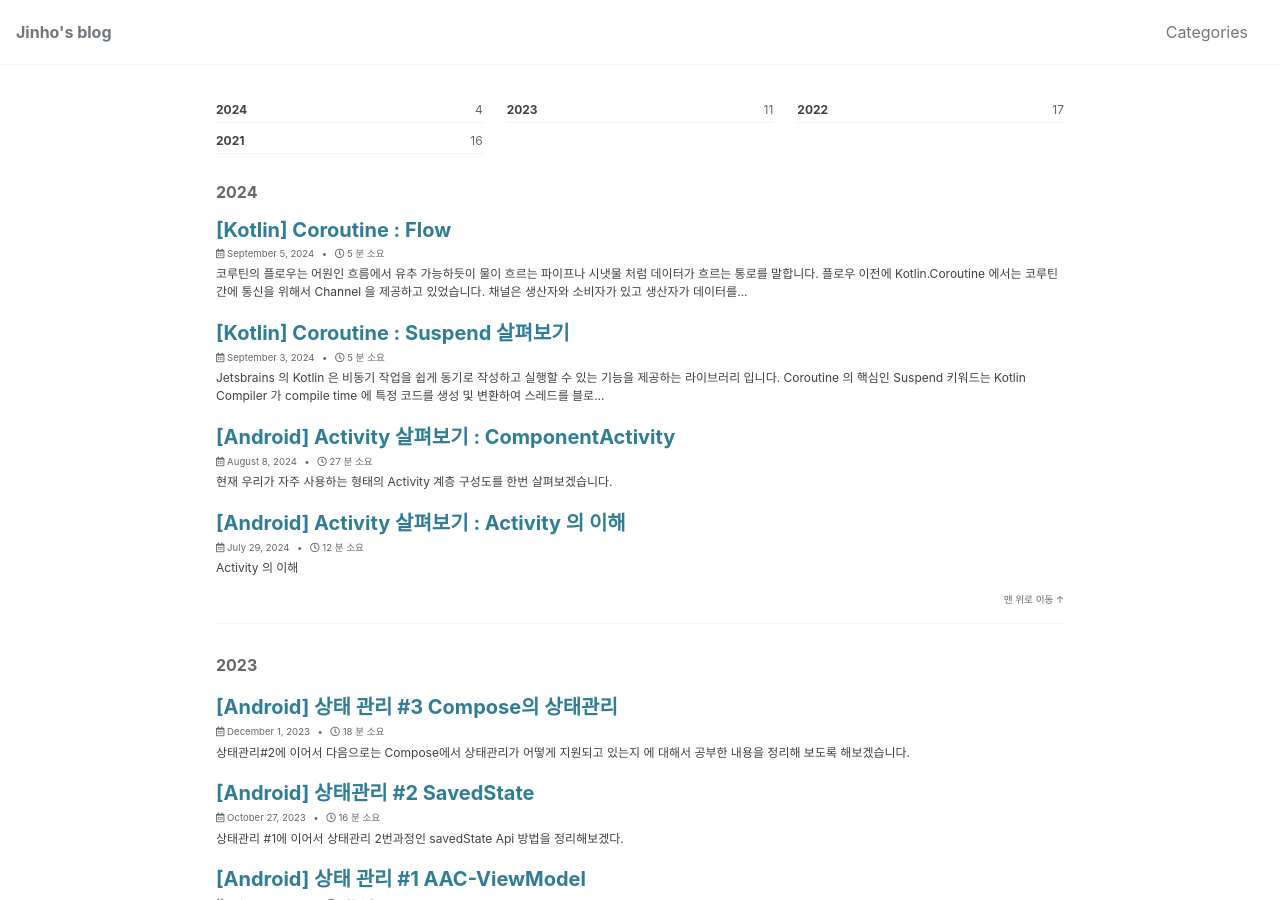
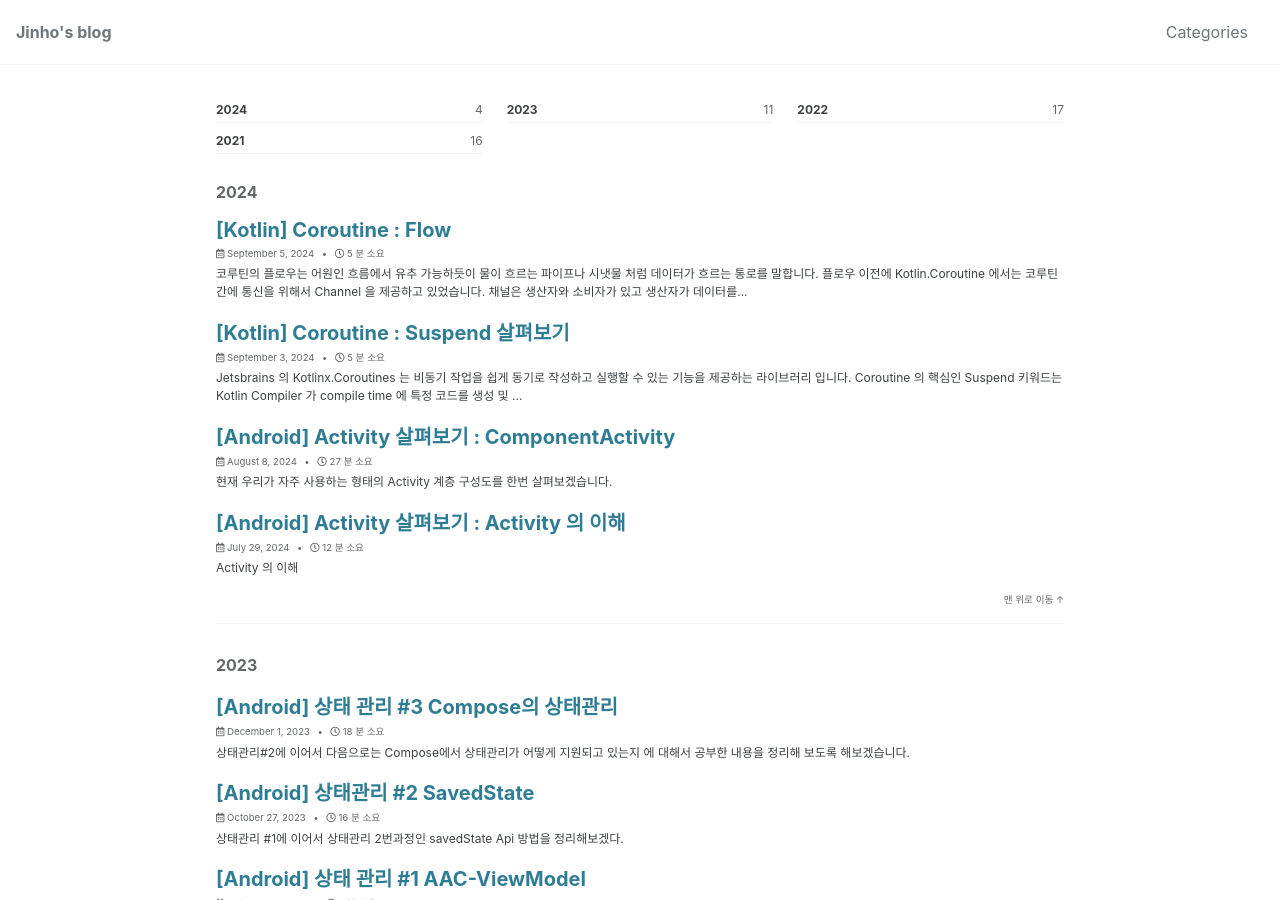
Before and after one commit to jowunnal/jowunnal.github.io, a Jekyll site: the page built from blog_making.html, in a window 1280 px wide and 900 px high. Built offline with Jekyll 4.4.1, drawn with Linux system fonts in a browser that asks for light colours; cached includes are drawn as plain includes.

Commit message:
coroutine 내용 수정

```diff
--- a/_posts/2024-09-03-Coroutine-suspend.md
+++ b/_posts/2024-09-03-Coroutine-suspend.md
@@ -10,7 +10,7 @@ toc_sticky: true
 toc_label: 목차
 ---
 
-Jetsbrains 의 Kotlin 은 비동기 작업을 쉽게 동기로 작성하고 실행할 수 있는 기능을 제공하는 라이브러리 입니다. Coroutine 의 핵심인 Suspend 키워드는 Kotlin Compiler 가 compile time 에 특정 코드를 생성 및 변환하여 스레드를 블로킹 하지 않고 __중단__시킴으로써 더 효율적으로 동작합니다.
+Jetsbrains 의 Kotlinx.Coroutines 는 비동기 작업을 쉽게 동기로 작성하고 실행할 수 있는 기능을 제공하는 라이브러리 입니다. Coroutine 의 핵심인 Suspend 키워드는 Kotlin Compiler 가 compile time 에 특정 코드를 생성 및 변환하여 스레드를 블로킹 하지 않고 __중단__시킴으로써 더 효율적으로 동작합니다.
 
 오늘 살펴볼 내용은 Coroutine 의 suspend 가 어떤 코드들을 생성하고, 나아가서 어떤 원리로 동작 하는지를 살펴보는 것 입니다.
 
```
